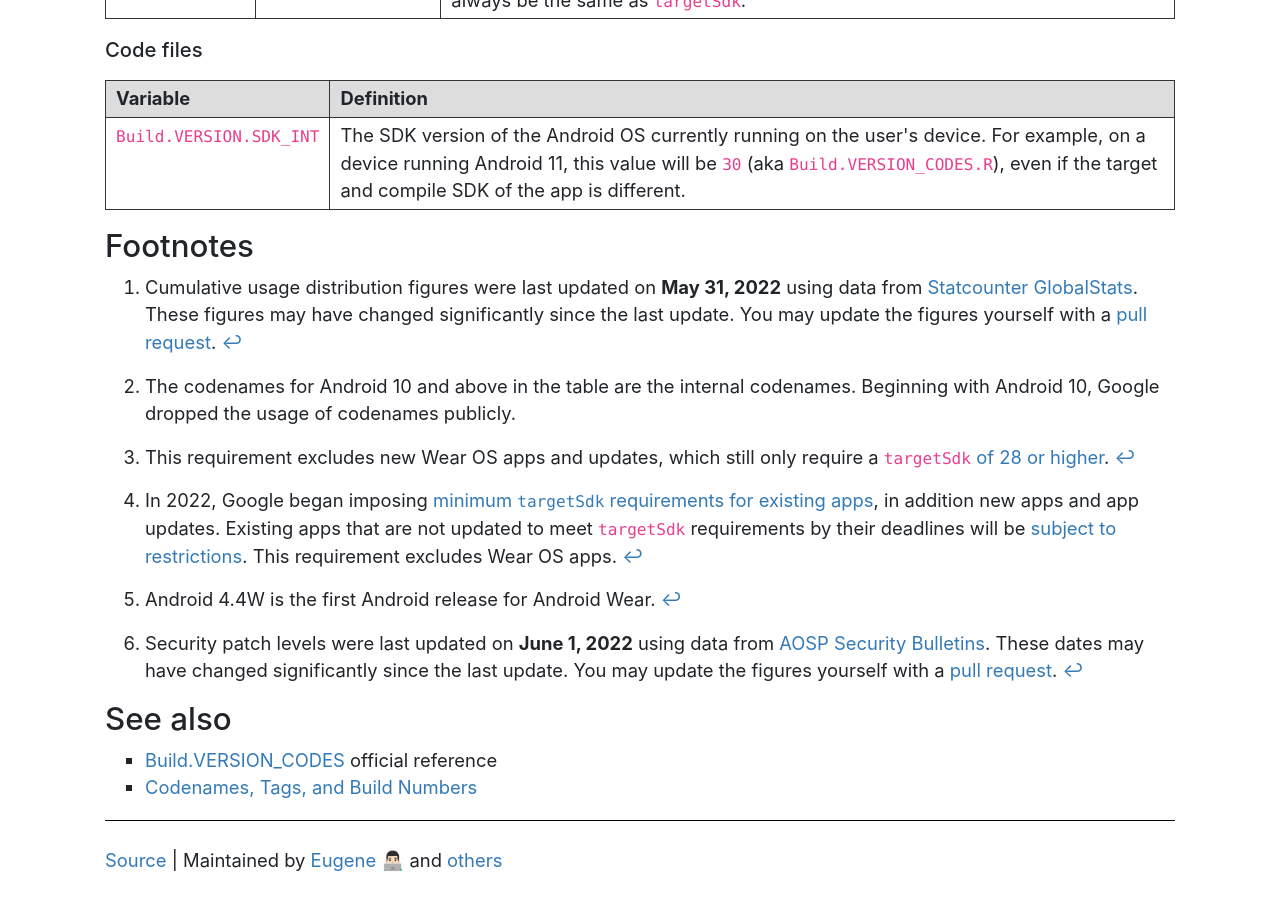
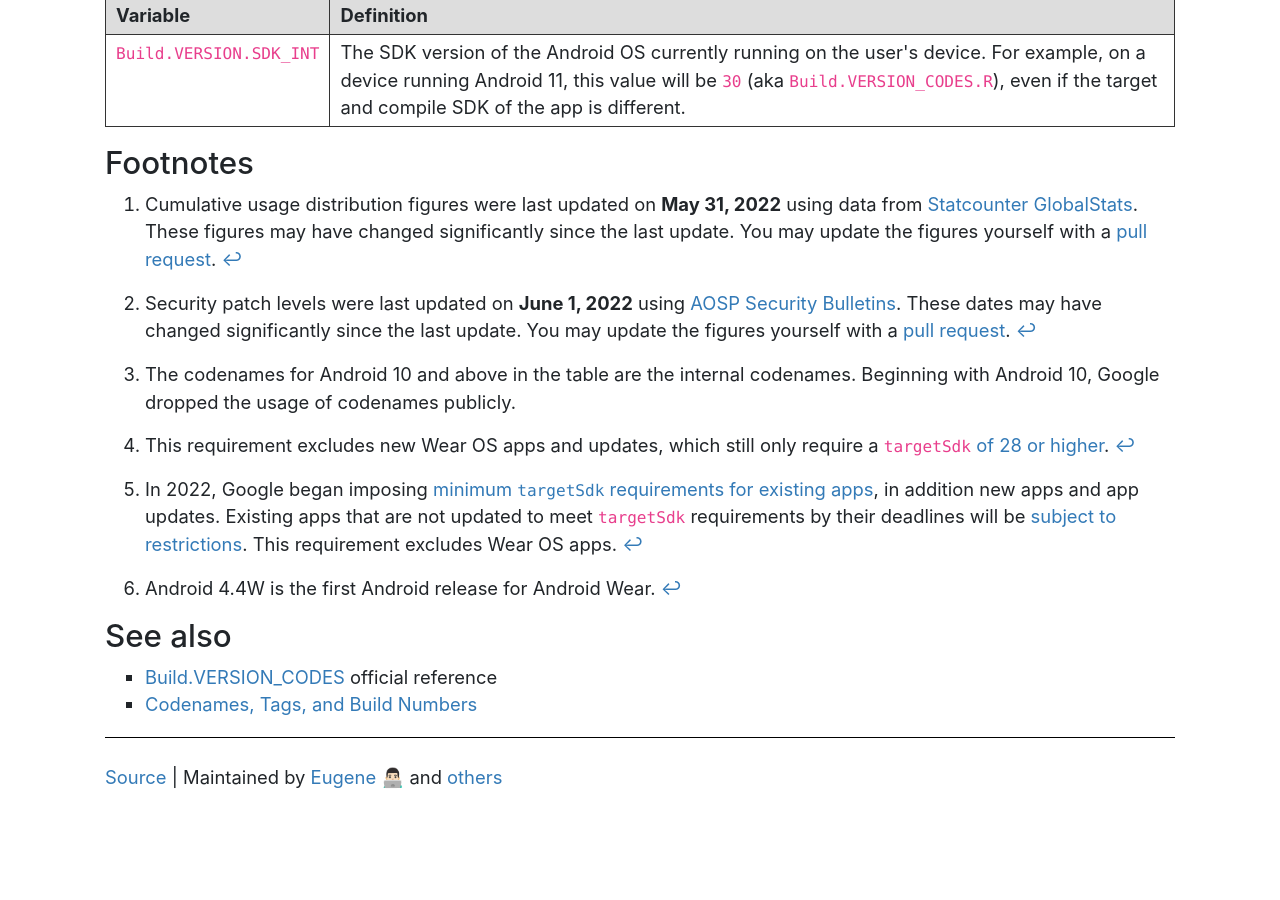
Before and after one commit to ebelinski/apilevels, a Jekyll site: the page built from index.md, in a window 1280 px wide and 900 px high, scrolled down 2386 px. Built offline with Jekyll 4.4.1, drawn with Linux system fonts in a browser that asks for light colours; comment, search, counter and statistics services are not loaded; after the commit the page ends 3203 px from its top, so only the background shows below that; some of the changed lines change nothing that is shown; some of the changed text lies outside the part shown.

Commit message:
Cosmetic changes to last security updates column
* removed day of month so save space
* re-ordered footnotes

```diff
--- a/index.md
+++ b/index.md
@@ -22,8 +22,8 @@
     </th>
     <th>Year</th>
     <th>
-      Last<br>Security<br>Update
-      <sup id="fnref:6"><a href="#fn:6" class="footnote">6</a></sup>
+      Last<br>security<br><span class="text-nowrap">update
+      <sup id="fnref:2"><a href="#fn:2" class="footnote">2</a></sup></span>
     </th>
   </tr>
   <tr>
@@ -35,11 +35,11 @@
     <td><code>T</code></td>
     <td>
       Tiramisu
-      <sup id="fnref:2"><a href="#fn:2" class="footnote">2</a></sup>
+      <sup id="fnref:3"><a href="#fn:3" class="footnote">3</a></sup>
     </td>
     <td rowspan="2"><i>No data</i></td>
     <td rowspan="2"><i>TBA</i></td>
-    <td rowspan="7" class="green">2022-05-01</td>
+    <td rowspan="7" class="green">2022-05</td>
   </tr>
   <tr>
     <td rowspan="3">
@@ -52,7 +52,7 @@
     <td><code>S_V2</code></td>
     <td rowspan="2">
       Snow Cone
-      <sup id="fnref:2"><a href="#fn:2" class="footnote">2</a></sup>
+      <sup id="fnref:3"><a href="#fn:3" class="footnote">3</a></sup>
     </td>
   </tr>
   <tr>
@@ -63,8 +63,8 @@
   </tr>
   <tr class="table-notes"><td colspan="3">
     <ul>
-      <li><code>targetSdk</code> <a href="https://developer.android.com/google/play/requirements/target-sdk">will need to be 31+</a> for new apps by August 2022 and updates by November 2022. <sup id="fnref:3"><a href="#fn:3" class="footnote">3</a></sup></li>
-      <li><code>targetSdk</code> <a href="https://support.google.com/googleplay/android-developer/answer/11926878">will need to be 31+</a> for <i>all existing apps</i> by November 2023. <sup id="fnref:4"><a href="#fn:4" class="footnote">4</a></sup></li>
+      <li><code>targetSdk</code> <a href="https://developer.android.com/google/play/requirements/target-sdk">will need to be 31+</a> for new apps by August 2022 and updates by November 2022. <sup id="fnref:4"><a href="#fn:4" class="footnote">4</a></sup></li>
+      <li><code>targetSdk</code> <a href="https://support.google.com/googleplay/android-developer/answer/11926878">will need to be 31+</a> for <i>all existing apps</i> by November 2023. <sup id="fnref:5"><a href="#fn:5" class="footnote">5</a></sup></li>
     </ul>
   </td></tr>
   <tr>
@@ -75,15 +75,15 @@
     <td><code>R</code></td>
     <td>
       Red Velvet Cake
-      <sup id="fnref:2"><a href="#fn:2" class="footnote">2</a></sup>
+      <sup id="fnref:3"><a href="#fn:3" class="footnote">3</a></sup>
     </td>
     {% include progress-cell.html rowspan=2 percentage=47.7 %}
     <td rowspan="2">2020</td>
   </tr>
   <tr class="table-notes"><td colspan="3">
     <ul>
-      <li><code>targetSdk</code> <a href="https://developer.android.com/google/play/requirements/target-sdk">must be 30+</a> for new apps and app updates. <sup id="fnref:3"><a href="#fn:3" class="footnote">3</a></sup></li>
-      <li><code>targetSdk</code> <a href="https://support.google.com/googleplay/android-developer/answer/11926878">will need to be 30+</a> for <i>all existing apps</i> by November 2022. <sup id="fnref:4"><a href="#fn:4" class="footnote">4</a></sup></li>
+      <li><code>targetSdk</code> <a href="https://developer.android.com/google/play/requirements/target-sdk">must be 30+</a> for new apps and app updates. <sup id="fnref:4"><a href="#fn:4" class="footnote">4</a></sup></li>
+      <li><code>targetSdk</code> <a href="https://support.google.com/googleplay/android-developer/answer/11926878">will need to be 30+</a> for <i>all existing apps</i> by November 2022. <sup id="fnref:5"><a href="#fn:5" class="footnote">5</a></sup></li>
     </ul>
   </td></tr>
   <tr>
@@ -94,7 +94,7 @@
     <td><code>Q</code></td>
     <td>
       Quince Tart
-      <sup id="fnref:2"><a href="#fn:2" class="footnote">2</a></sup>
+      <sup id="fnref:3"><a href="#fn:3" class="footnote">3</a></sup>
     </td>
     {% include progress-cell.html rowspan=1 percentage=70.3 %}
     <td>2019</td>
@@ -108,7 +108,7 @@
     <td>Pie</td>
     {% include progress-cell.html rowspan=2 percentage=81.6 %}
     <td rowspan="2">2018</td>
-    <td rowspan="2" class="yellow">2022-01-01</td>
+    <td rowspan="2" class="yellow">2022-01</td>
   </tr>
   <tr class="table-notes"><td colspan="3">
     <ul>
@@ -124,13 +124,13 @@
     <td rowspan="2">Oreo</td>
     {% include progress-cell.html rowspan=1 percentage=87.5 %}
     <td rowspan="2">2017</td>
-    <td class="yellow">2021-10-01</td>
+    <td class="yellow">2021-10</td>
   </tr>
   <tr>
     <td>Level 26 <span class="subversion">Android 8.0</span></td>
     <td><code>O</code></td>
     {% include progress-cell.html rowspan=1 percentage=90.2 %}
-    <td class="red">2021-01-01</td>
+    <td class="red">2021-01</td>
   </tr>
   <tr>
     <td rowspan="2">
@@ -141,13 +141,13 @@
     <td rowspan="2">Nougat</td>
     {% include progress-cell.html rowspan=1 percentage=91.8 %}
     <td rowspan="2">2016</td>
-    <td class="red">2019-10-01</td>
+    <td class="red">2019-10</td>
   </tr>
   <tr>
     <td>Level 24 <span class="subversion">Android 7.0</span></td>
     <td><code>N</code></td>
     {% include progress-cell.html rowspan=1 percentage=94.6 %}
-    <td class="red">2019-08-01</td>
+    <td class="red">2019-08</td>
   </tr>
   <tr>
     <td>
@@ -158,7 +158,7 @@
     <td>Marshmallow</td>
     {% include progress-cell.html rowspan=1 percentage=97.1 %}
     <td>2015</td>
-    <td class="red">2018-08-01</td>
+    <td class="red">2018-08</td>
   </tr>
   <tr>
     <td rowspan="3">
@@ -169,7 +169,7 @@
     <td rowspan="2">Lollipop</td>
     {% include progress-cell.html rowspan=1 percentage=98.7 %}
     <td>2015</td>
-    <td rowspan="3" class="red">2018-03-01</td>
+    <td rowspan="3" class="red">2018-03</td>
   </tr>
   <tr>
     <td>Level 21 <span class="subversion">Android 5.0</span></td>
@@ -186,7 +186,7 @@
     <td rowspan="9"><b>Android 4</b></td>
     <td>
       Level 20
-      <span class="subversion">Android 4.4W</span> <sup id="fnref:5"><a href="#fn:5" class="footnote">5</a></sup>
+      <span class="subversion">Android 4.4W</span> <sup id="fnref:6"><a href="#fn:6" class="footnote">6</a></sup>
     </td>
     <td><code>KITKAT_WATCH</code></td>
     <td rowspan="2">KitKat</td>
@@ -350,19 +350,19 @@
       <p>Cumulative usage distribution figures were last updated on <b>May 31, 2022</b> using data from <a href="https://gs.statcounter.com/android-version-market-share/mobile-tablet/worldwide">Statcounter GlobalStats</a>. These figures may have changed significantly since the last update. You may update the figures yourself with a <a href="https://github.com/ebelinski/apilevels">pull request</a>. <a href="#fnref:1" class="reversefootnote">↩</a></p>
     </li>
     <li id="fn:2">
+      <p>Security patch levels were last updated on <b>June 1, 2022</b> using <a href="https://source.android.com/security/bulletin">AOSP Security Bulletins</a>. These dates may have changed significantly since the last update. You may update the figures yourself with a <a href="https://github.com/ebelinski/apilevels">pull request</a>. <a href="#fnref:2" class="reversefootnote">↩</a></p>
+    </li>
+    <li id="fn:3">
       <p>The codenames for Android 10 and above in the table are the internal codenames. Beginning with Android 10, Google dropped the usage of codenames publicly.</p>
     </li>
-    <li id="fn:3">
-      <p>This requirement excludes new Wear OS apps and updates, which still only require a <code>targetSdk</code> <a href="https://developer.android.com/google/play/requirements/target-sdk">of 28 or higher</a>. <a href="#fnref:3" class="reversefootnote">↩</a></p>
-    </li>
     <li id="fn:4">
-      <p>In 2022, Google began imposing <a href="https://support.google.com/googleplay/android-developer/answer/11926878">minimum <code>targetSdk</code> requirements for existing apps</a>, in addition new apps and app updates. Existing apps that are not updated to meet <code>targetSdk</code> requirements by their deadlines will be <a href="https://android-developers.googleblog.com/2022/04/expanding-plays-target-level-api-requirements-to-strengthen-user-security.html">subject to restrictions</a>. This requirement excludes Wear OS apps. <a href="#fnref:4" class="reversefootnote">↩</a></p>
+      <p>This requirement excludes new Wear OS apps and updates, which still only require a <code>targetSdk</code> <a href="https://developer.android.com/google/play/requirements/target-sdk">of 28 or higher</a>. <a href="#fnref:4" class="reversefootnote">↩</a></p>
     </li>
     <li id="fn:5">
-      <p>Android 4.4W is the first Android release for Android Wear. <a href="#fnref:5" class="reversefootnote">↩</a></p>
+      <p>In 2022, Google began imposing <a href="https://support.google.com/googleplay/android-developer/answer/11926878">minimum <code>targetSdk</code> requirements for existing apps</a>, in addition new apps and app updates. Existing apps that are not updated to meet <code>targetSdk</code> requirements by their deadlines will be <a href="https://android-developers.googleblog.com/2022/04/expanding-plays-target-level-api-requirements-to-strengthen-user-security.html">subject to restrictions</a>. This requirement excludes Wear OS apps. <a href="#fnref:5" class="reversefootnote">↩</a></p>
     </li>
     <li id="fn:6">
-      <p>Security patch levels were last updated on <b>June 1, 2022</b> using data from <a href="https://source.android.com/security/bulletin">AOSP Security Bulletins</a>. These dates may have changed significantly since the last update. You may update the figures yourself with a <a href="https://github.com/ebelinski/apilevels">pull request</a>. <a href="#fnref:6" class="reversefootnote">↩</a></p>
+      <p>Android 4.4W is the first Android release for Android Wear. <a href="#fnref:6" class="reversefootnote">↩</a></p>
     </li>
   </ol>
 </div>
```
